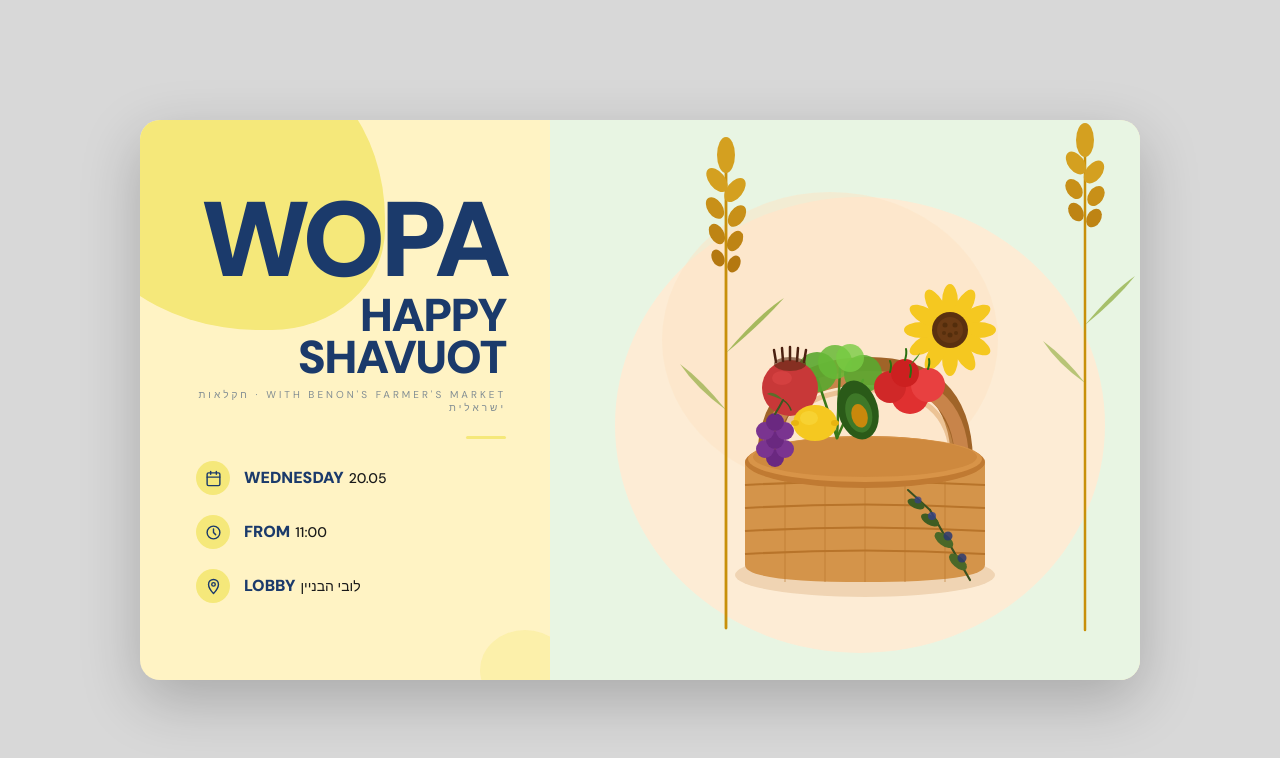
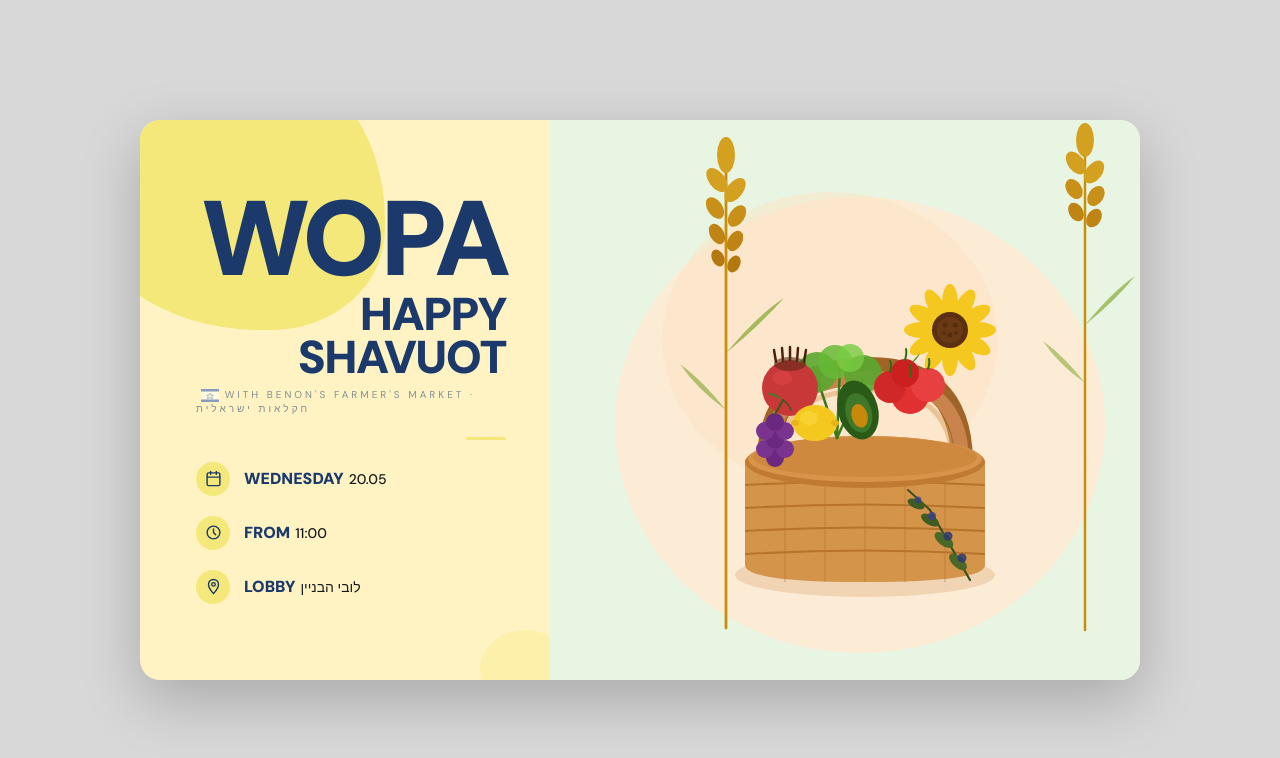
Before and after one commit to Benons555/Benon-s-farmer-market, a plain HTML site: page wopa-flyer.html in a window 1280 px wide. Drawn offline with Linux system fonts and the light colour scheme.

Commit message:
Fix subtitle direction LTR and add Israeli flag
Co-Authored-By: Claude Sonnet 4.6 <noreply@anthropic.com>

```diff
--- a/wopa-flyer.html
+++ b/wopa-flyer.html
@@ -125,7 +125,16 @@ body {
     <div>
       <div class="wopa-title">WOPA</div>
       <div class="shavuot-title">HAPPY<br>SHAVUOT</div>
-      <div class="benon-sub">with BENON'S Farmer's Market · חקלאות ישראלית</div>
+      <div class="benon-sub" style="direction:ltr;text-align:left">
+        <svg width="18" height="13" viewBox="0 0 18 13" style="vertical-align:middle;margin-left:5px;opacity:0.85" xmlns="http://www.w3.org/2000/svg">
+          <rect width="18" height="13" fill="white"/>
+          <rect y="0" width="18" height="2.5" fill="#0038b8"/>
+          <rect y="10.5" width="18" height="2.5" fill="#0038b8"/>
+          <!-- Star of David -->
+          <polygon points="9,4.2 10.1,6.2 12.3,6.2 10.9,7.7 11.5,9.8 9,8.5 6.5,9.8 7.1,7.7 5.7,6.2 7.9,6.2" fill="none" stroke="#0038b8" stroke-width="0.7"/>
+        </svg>
+        with BENON'S Farmer's Market · חקלאות ישראלית
+      </div>
     </div>
     <div class="yellow-rule"></div>
     <div class="info-list">
```
